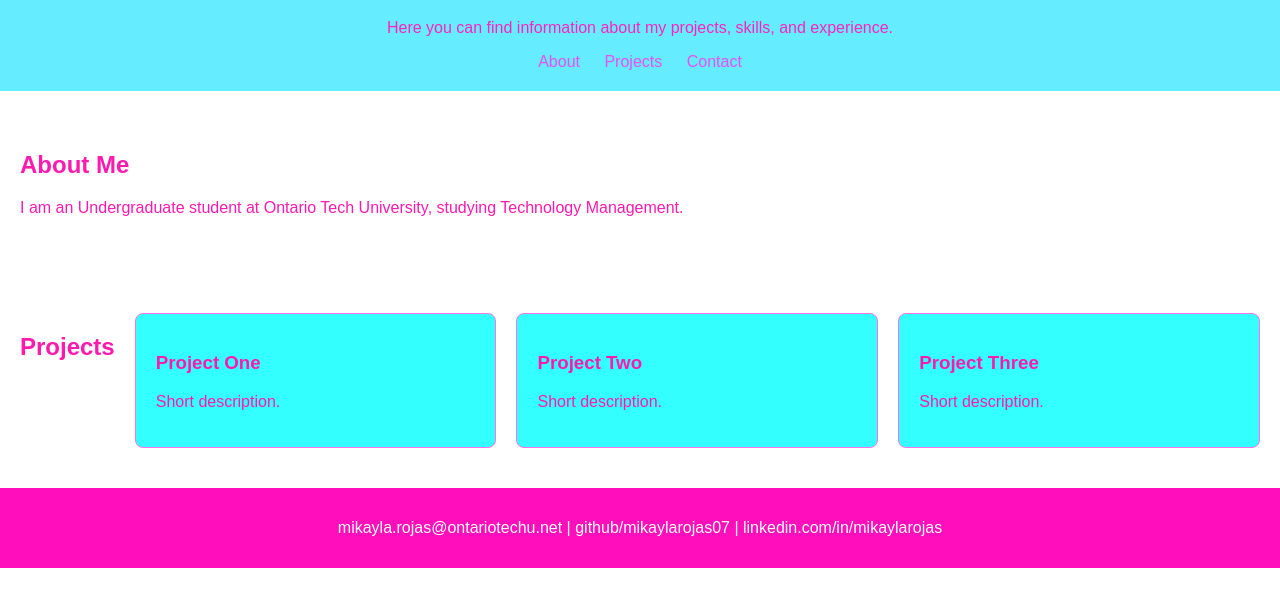
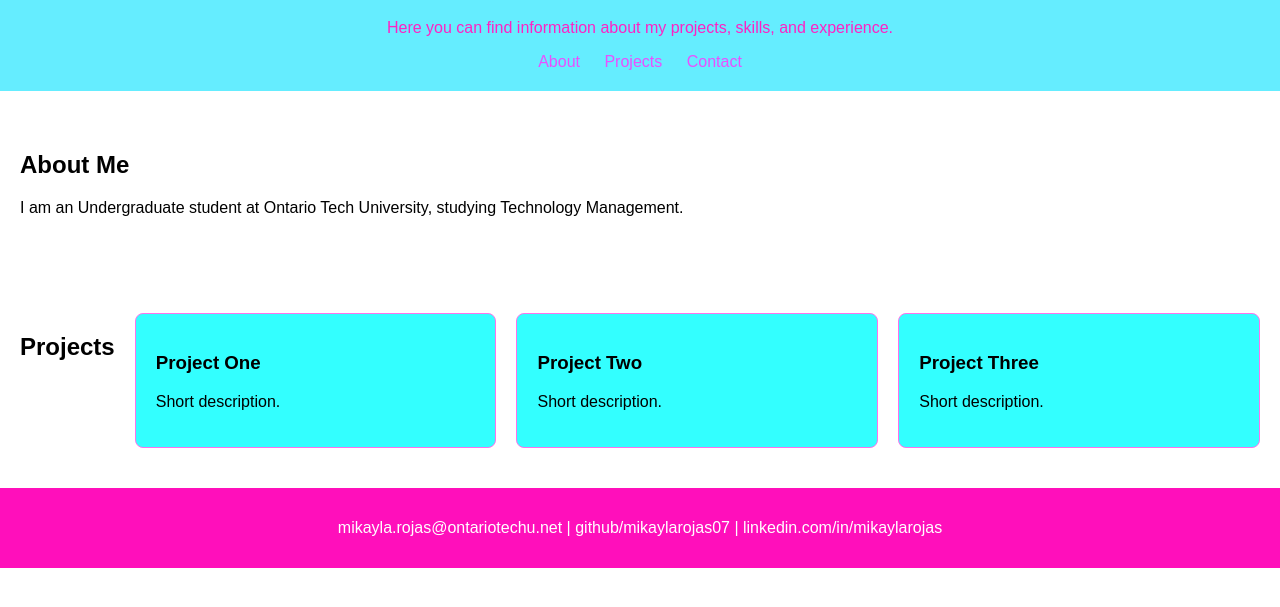
Before and after one commit to mikaylarojas07/Portfolio-Tutorial-II, a plain HTML site: page index.html in a window 1280 px wide. Shown: the part 81-688 px from the top of the page. Drawn offline with Linux system fonts and the light colour scheme.

Commit message:
change font color

```diff
--- a/style.css
+++ b/style.css
@@ -6,7 +6,7 @@ box-sizing: border-box;
 body {
 margin: 0;
 font-family: Arial, sans-serif;
-color: #ff1aaf;
+color: black;
 }
 
 header {
```
